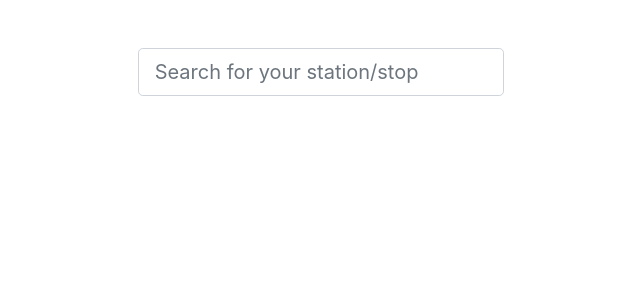
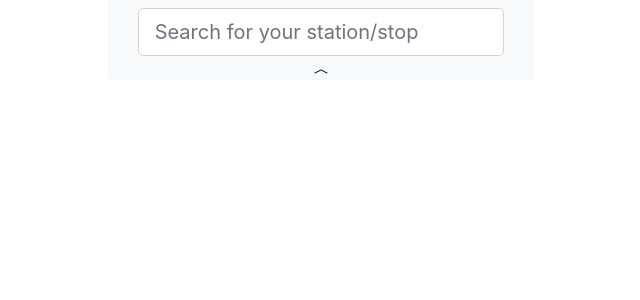
Before and after one commit to magnuslundin/my-commute, a Vue app in the folder mc-frontend/: page / in a window 1280 px wide. Shown: the top 300 px of the page, without its empty margins (319-959 px from the left). Built offline with nearby package versions, Linux system fonts and the light colour scheme.

Commit message:
Show/hide the search bar with a handle

```diff
--- a/mc-frontend/src/App.vue
+++ b/mc-frontend/src/App.vue
@@ -1,26 +1,37 @@
 <template>
-  <div id="my-commute" class="container-fluid mt-5">
+  <div id="my-commute" class="container-fluid">
+      <div class="row justify-content-md-center">
+        <transition name="slide-fade">
+          <div
+            v-if="searchVisible"
+            class="col-lg-4 col-md-8 col-sm-12 bg-light"
+          >
+            <select-station
+              class="my-2"
+            />
+          </div>
+        </transition>
+      </div>
+      <div class="row justify-content-md-center">
+        <div
+          @click="searchVisible = !searchVisible"
+          class="col-lg-4 col-md-8 col-sm-12 px-0 bg-light rounded-bottom search-handle-hover"
+        >
+          <div
+            class="text-center"
+            role="button"
+          >
+              <b-icon-chevron-compact-up v-if="searchVisible" />
+              <b-icon-chevron-compact-down v-if="!searchVisible" />
+          </div>
+        </div>
+      </div>
     <div class="row justify-content-md-center">
       <div class="col-lg-4 col-md-8 col-sm-12">
-        <select-station
-          v-if="searchVisible"
-        />
         <station-status
           v-if="selectedStation"
           :station="selectedStation"
         />
-      </div>
-    </div>
-    <div class="row justify-content-md-center">
-      <div class="col-lg-4 col-md-8 col-sm-12">
-        <button
-          role="button"
-          class="btn btn-secondary btn-sm"
-          v-if="!searchVisible"
-          @click="searchVisible = true"
-        >
-          Select a new stop/station
-        </button>
       </div>
     </div>
   </div>
@@ -29,12 +40,15 @@
 <script>
 import SelectStation from '@/components/SelectStation'
 import StationStatus from '@/components/StationStatus'
+import { BIconChevronCompactUp, BIconChevronCompactDown } from 'bootstrap-vue'
 
 export default {
   name: 'myCommute',
   components: {
     SelectStation,
     StationStatus,
+    BIconChevronCompactUp,
+    BIconChevronCompactDown
   },
   computed: {
     selectedStation () {
@@ -56,3 +70,12 @@ export default {
   }
 }
 </script>
+
+<style scoped>
+  .search-handle-hover {
+    line-height: 1;
+  }
+  .search-handle-hover:hover {
+    background: #eeeff0 !important;
+  }
+</style>
```
